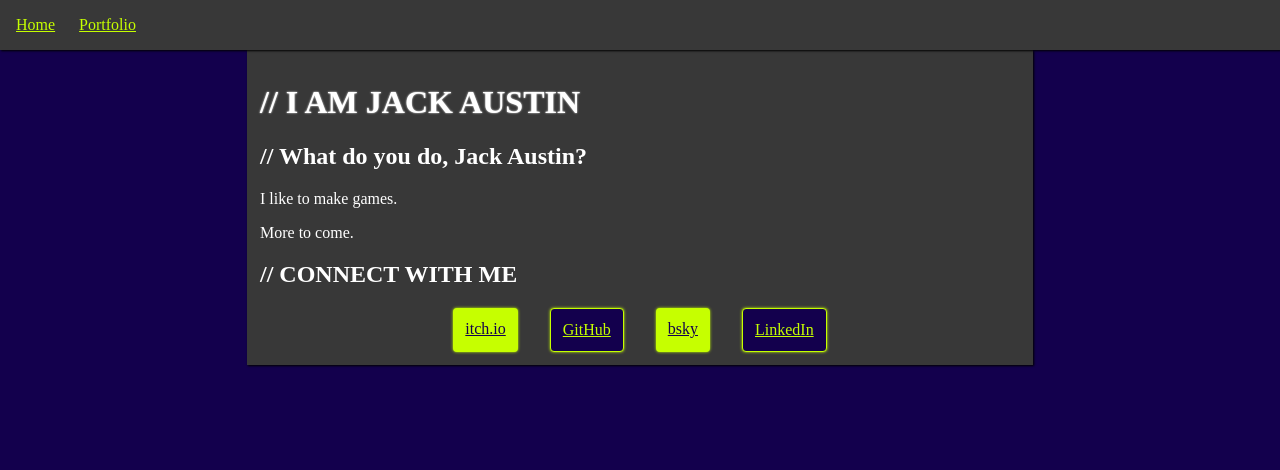
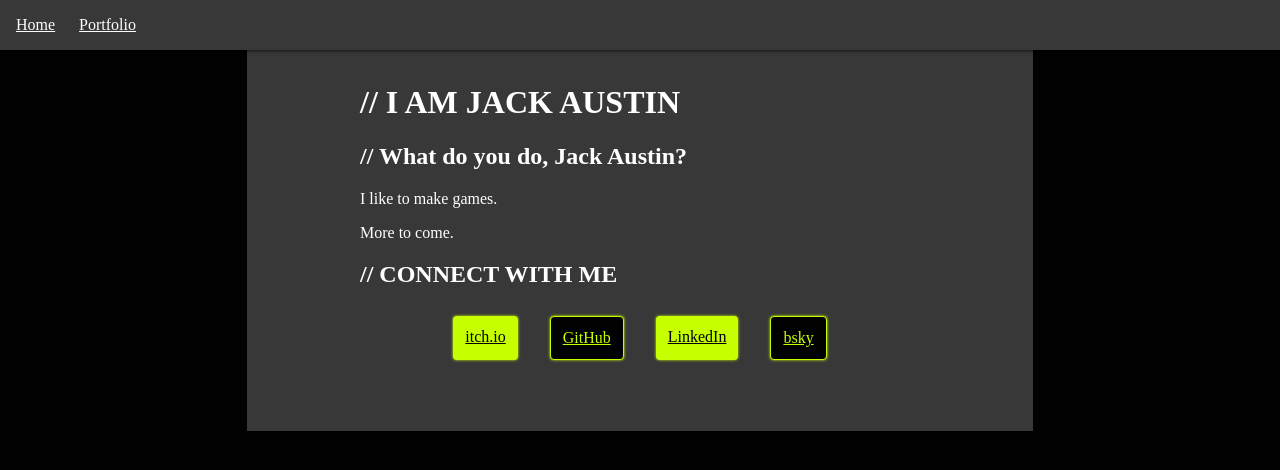
Before and after one commit to Programmer-Jack/jackaustin.net, a Next.js app: page / in a window 1280 px wide. Shown: the top 470 px of the page. Built offline with nearby package versions, Linux system fonts and the light colour scheme; grey boxes are pictures that could not be loaded; a web font is replaced by a local one.

Commit message:
More stylistic changes

```diff
--- a/src/app/globals.css
+++ b/src/app/globals.css
@@ -4,18 +4,14 @@
     font-family: "Oxygen Mono", monospace;
     font-weight: 400;
     font-style: normal;
-  }
+}
 
 :root {
     --violet: #7d00ffff;
-    --gunmetal: rgb(19, 0, 77);
+    --dark-blue: #010101;
     --paynes-gray: rgb(56, 56, 56);
     --lime: #c6ff00ff;
     --white: #ffffffff;
-}
-
-h1 {
-    text-shadow: 0px 0px 2px var(--white);
 }
 
 body {
@@ -23,9 +19,21 @@ body {
     margin: 0;
     padding: 0;
 
-    background-color: var(--gunmetal);
+    background-color: var(--dark-blue);
     color: var(--white);
     font-family: "Oxygen Mono";
+}
+
+main {
+    margin: 0;
+    padding: 0 100px 50px 100px;
+
+    /* box-shadow: 1px 1px 4px var(--lime); */
+}
+
+a {
+    padding: 0px 24px 0px 0px;
+    color: #fff;
 }
 
 header {
@@ -42,46 +50,17 @@ header {
     justify-content: left;
 
     background-color: var(--paynes-gray);
-    box-shadow: 1px 1px 2px black;
+    box-shadow: 2px 0 4px black;
 }
 
-header a {
+/* header a {
     color: var(--lime);
-}
+} */
 
-header a:visited {
+/* header a:visited {
     color: var(--lime)
-}
+} */
 
 header a:hover {
     transform: scale(105%);
 }
-
-footer {
-    left: 0;
-    bottom: 0;
-    width: 100%;
-    height: 8%;
-
-    position: fixed;
-
-    display: flex;
-    justify-content: center;
-
-    background-color: #222;
-}
-
-.footer {
-    padding: 8px;
-    width: 60%;
-
-    display: flex;
-    justify-content: space-between;
-
-    color: #ffee00;
-}
-
-a {
-    padding: 0px 24px 0px 0px;
-    color: #fff;
-}
--- a/src/app/page.js
+++ b/src/app/page.js
@@ -41,26 +41,27 @@ export default function Home() {
               href="https://github.com/Programmer-Jack"
               rel="noopener noreferrer"
             >
-              {/* <img
-                src="https://upload.wikimedia.org/wikipedia/commons/c/c2/GitHub_Invertocat_Logo.svg"
-                width={100}
-                height={100}
-                alt="GitHub logo"
-              /> */}
+              <div className={styles.iconContainer}>
+                <Image
+                  src="https://upload.wikimedia.org/wikipedia/commons/c/c2/GitHub_Invertocat_Logo.svg"
+                  fill={true}
+                  alt="GitHub logo"
+                />
+              </div>
               GitHub
             </a>
             <a
               className={styles.primary}
+              href="https://linkedin.com/in/iamjackaustin/"
+            >
+              LinkedIn
+            </a>
+            <a
+              className={styles.secondary}
               href="https://bsky.app/profile/jackaustin.net"
               rel="noopener noreferrer"
             >
               bsky
-            </a>
-            <a
-              className={styles.secondary}
-              href="https://linkedin.com/in/iamjackaustin/"
-            >
-              LinkedIn
             </a>
           </div>
         </section>
--- a/src/app/page.module.css
+++ b/src/app/page.module.css
@@ -1,53 +1,56 @@
 .page {
   width: min(90vw, max(50vw, 95vh));
   height: 100%;
-  margin: auto;
+  margin: 0;
   padding: 1%;
+  justify-self: center;
 
   background-color: var(--paynes-gray);
-  box-shadow: 1px 1px 2px black;
+  /* box-shadow: 0 0 4px var(--lime); */
 }
 
 .socials {
+  box-sizing: border-box; /* Why this isn't inherited, I couldn't tell ya*/
   width: 100%;
-  margin: auto;
-  /* padding: 5%; */
+  margin: 0;
+  padding: 8px;
+
+  justify-content: center;
   display: flex;
-  justify-content: center;
   gap: 32px;
-
-  /* box-shadow: 0 0 2px var(--lime); */
+  flex-wrap: wrap;
 }
 
 .socials a:hover {
   transform: scale(105%);
 }
 
-.primary {
+.primary,
+.secondary {
   padding: 12px;
 
-  background-color: var(--lime);
-  color: var(--gunmetal);
-  /* /* border-style: solid;
-  border-color: #000; */
   border-radius: 4px;
-
   box-shadow: 0 0 3px var(--lime);
 }
 
+.primary {
+  background-color: var(--lime);
+  color: var(--dark-blue);
+}
+
 .secondary {
-  padding: 12px;
-  background-color: var(--gunmetal);
+  background-color: var(--dark-blue);
   color: var(--lime);
+
   border-style: solid;
   border-width: 1px;
   border-color: var(--lime);
-  border-radius: 4px;
-
-  box-shadow: 0 0 3px var(--lime);
 }
 
-.primary img {
-  width: 17%;
-  height: auto;
+.iconContainer {
+  position: relative;
 }
+
+.iconContainer Image {
+  object-fit: cover;
+}
```
